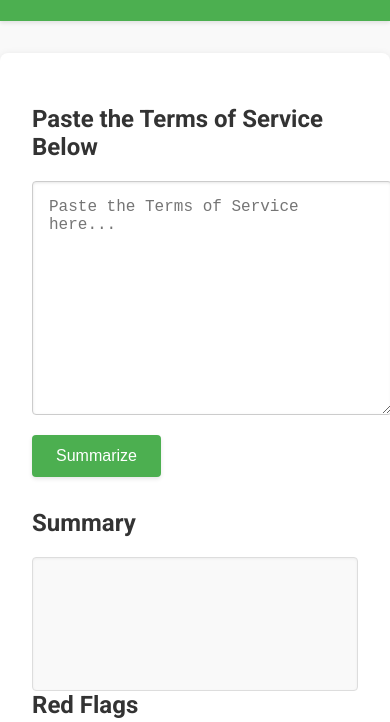
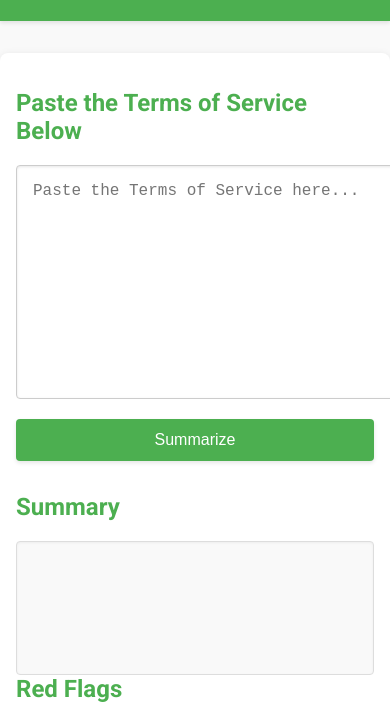
Before and after one commit to aarush-malik/study-platform, a plain HTML site: page index.html in a window 390 px wide. Shown: the part 103-825 px from the top of the page. Drawn offline with Linux system fonts and the light colour scheme.

Commit message:
Update styles.css

```diff
--- a/styles.css
+++ b/styles.css
@@ -16,7 +16,7 @@ header {
 
 header h1 {
     margin: 0;
-    font-size: 2rem;
+    font-size: 2.5rem;
 }
 
 main {
@@ -30,6 +30,11 @@ main {
 
 .input-section, .output-section {
     margin-bottom: 2rem;
+}
+
+.input-section h2, .output-section h2 {
+    font-size: 1.75rem;
+    color: #4CAF50;
 }
 
 textarea {
@@ -75,3 +80,21 @@ button:hover {
     margin-top: 1rem;
     box-shadow: inset 0 1px 3px rgba(0, 0, 0, 0.05);
 }
+
+@media (max-width: 600px) {
+    main {
+        padding: 1rem;
+    }
+
+    button {
+        width: 100%;
+    }
+
+    header h1 {
+        font-size: 2rem;
+    }
+
+    .input-section h2, .output-section h2 {
+        font-size: 1.5rem;
+    }
+}
```
